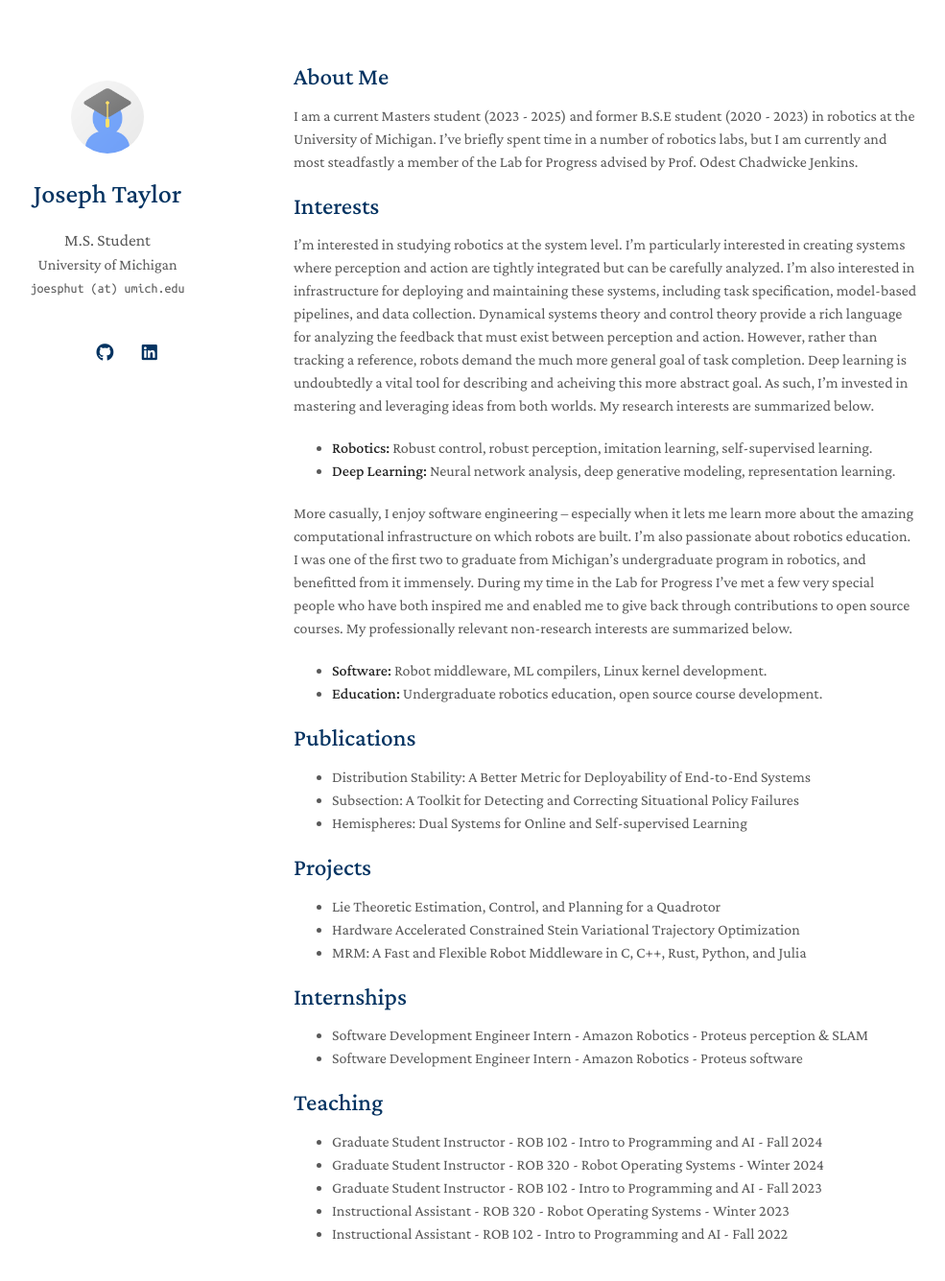
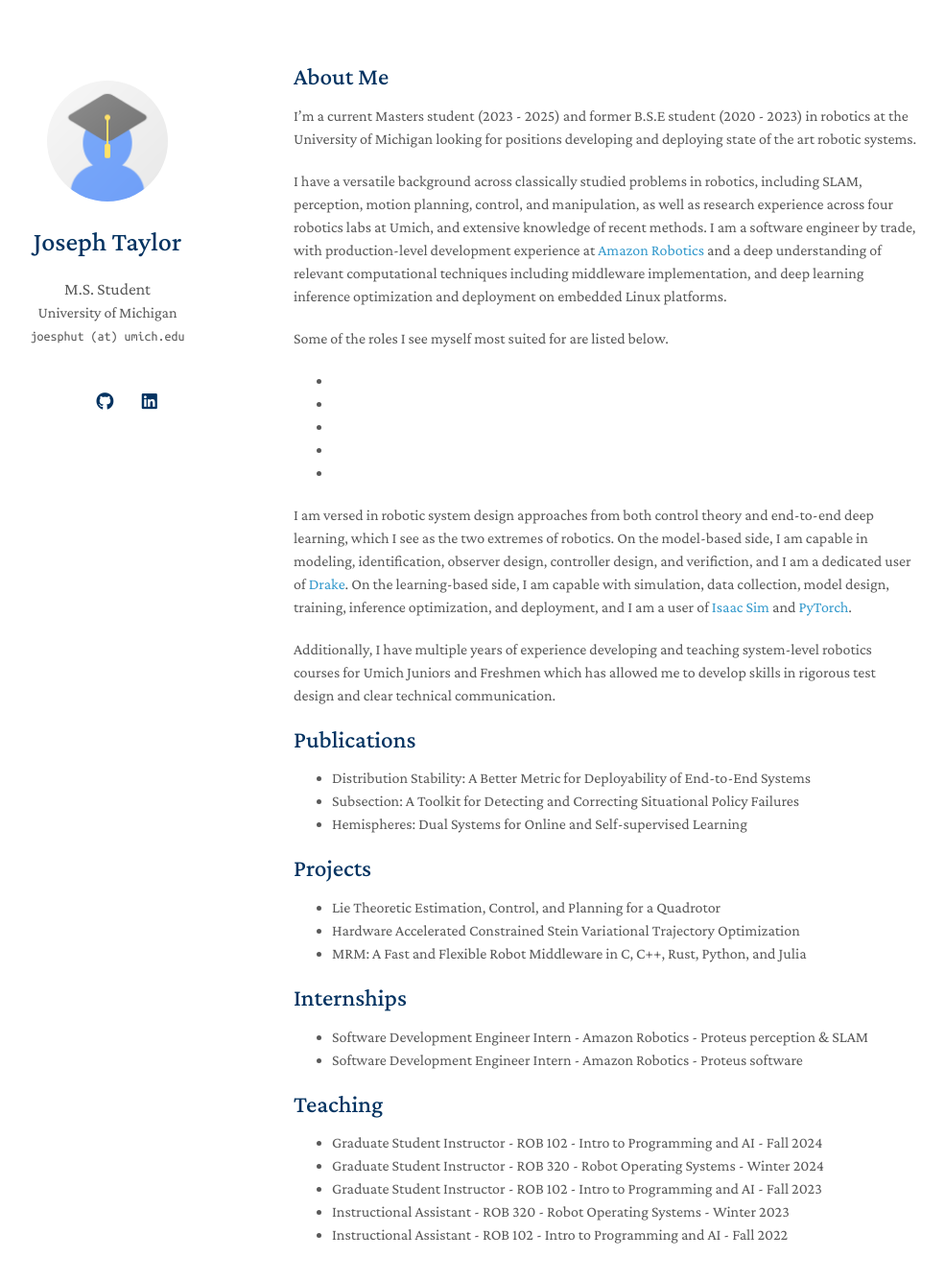
Before and after one commit to JosephUT/josephut.github.io, a Jekyll site: the page built from index.md, in a window 1280 px wide and 1393 px high. Shown: the top 1335 px of the window at 96% size, without its empty margins (164-1149 px from the left). Built offline with Jekyll 4.4.1, drawn with Linux system fonts in a browser that asks for light colours; nearby versions of some CDN libraries; a style sheet for code colours, icons or effects is not loaded; our own code applies the rules of GitHub Pages for plain Markdown files.

Commit message:
Add future introduction

```diff
--- a/_sass/minimal-light-no-dark-mode.scss
+++ b/_sass/minimal-light-no-dark-mode.scss
@@ -379,7 +379,7 @@ footer {
   text-align:center;
 }
 
-@media print, screen and (max-width: 960px) {
+@media print, screen and (max-width: 480px) {
 
   .pub-row {
   display: flex;
@@ -434,7 +434,7 @@ footer {
 
 }
 
-@media print, screen and (max-width: 960px) {
+@media print, screen and (max-width: 480px) {
   body {
     word-wrap:break-word;
     padding:15px;
--- a/_sass/minimal-light.scss
+++ b/_sass/minimal-light.scss
@@ -216,7 +216,7 @@ papertitle {
 
       .image.avatar img {
         border-radius: 100%;
-        width: 45%;
+        width: 75%;
         padding: 20px;
         // border: 1px solid #ddd;
         // padding: 3px;
@@ -357,7 +357,7 @@ img {
 
 header {
   width:232px;
-  float:left;
+  float: left;
   position:fixed;
   -webkit-font-smoothing:subpixel-antialiased;
   padding-top:4.0em;
@@ -536,6 +536,7 @@ footer {
   }
 }
 
+// 480px
 @media print, screen and (max-width: 480px) {
 
   .pub-row {
--- a/index.md
+++ b/index.md
@@ -4,19 +4,20 @@ layout: homepage
 
 ## About Me
 
-I am a current Masters student (2023 - 2025) and former B.S.E student (2020 - 2023) in robotics at the University of Michigan. I've briefly spent time in a number of robotics labs, but I am currently and most steadfastly a member of the Lab for Progress advised by Prof. Odest Chadwicke Jenkins.
+I'm a current Masters student (2023 - 2025) and former B.S.E student (2020 - 2023) in robotics at the University of Michigan looking for positions developing and deploying state of the art robotic systems.
 
-## Interests
+I have a versatile background across classically studied problems in robotics, including SLAM, perception, motion planning, control, and manipulation, as well as research experience across four robotics labs at Umich, and extensive knowledge of recent methods. I am a software engineer by trade, with production-level development experience at [Amazon Robotics](https://amazon.jobs/en/teams/amazon-robotics) and a deep understanding of relevant computational techniques including middleware implementation, and deep learning inference optimization and deployment on embedded Linux platforms.
 
-I'm interested in studying robotics at the system level. I'm particularly interested in creating systems where perception and action are tightly integrated but can be carefully analyzed. I'm also interested in infrastructure for deploying and maintaining these systems, including task specification, model-based pipelines, and data collection. Dynamical systems theory and control theory provide a rich language for analyzing the feedback that must exist between perception and action. However, rather than tracking a reference, robots demand the much more general goal of task completion. Deep learning is undoubtedly a vital tool for describing and acheiving this more abstract goal. As such, I'm invested in mastering and leveraging ideas from both worlds. My research interests are summarized below.
+Some of the roles I see myself most suited for are listed below.
+ -
+ -
+ -
+ -
+ -
 
-- **Robotics:** Robust control, robust perception, imitation learning, self-supervised learning.
-- **Deep Learning:** Neural network analysis, deep generative modeling, representation learning.
+I am versed in robotic system design approaches from both control theory and end-to-end deep learning, which I see as the two extremes of robotics. On the model-based side, I am capable in modeling, identification, observer design, controller design, and verifiction, and I am a dedicated user of [Drake](https://drake.mit.edu/). On the learning-based side, I am capable with simulation, data collection, model design, training, inference optimization, and deployment, and I am a user of [Isaac Sim](https://developer.nvidia.com/isaac/sim) and [PyTorch](https://pytorch.org/).
 
-More casually, I enjoy software engineering -- especially when it lets me learn more about the amazing computational infrastructure on which robots are built. I'm also passionate about robotics education. I was one of the first two to graduate from Michigan's undergraduate program in robotics, and benefitted from it immensely. During my time in the Lab for Progress I've met a few very special people who have both inspired me and enabled me to give back through contributions to open source courses. My professionally relevant non-research interests are summarized below.
-
-- **Software:** Robot middleware, ML compilers, Linux kernel development.
-- **Education:** Undergraduate robotics education, open source course development.
+Additionally, I have multiple years of experience developing and teaching system-level robotics courses for Umich Juniors and Freshmen which has allowed me to develop skills in rigorous test design and clear technical communication.
 
 {% include_relative _includes/publications.md %}
 
```
Also changed, not shown: 3 other files.
